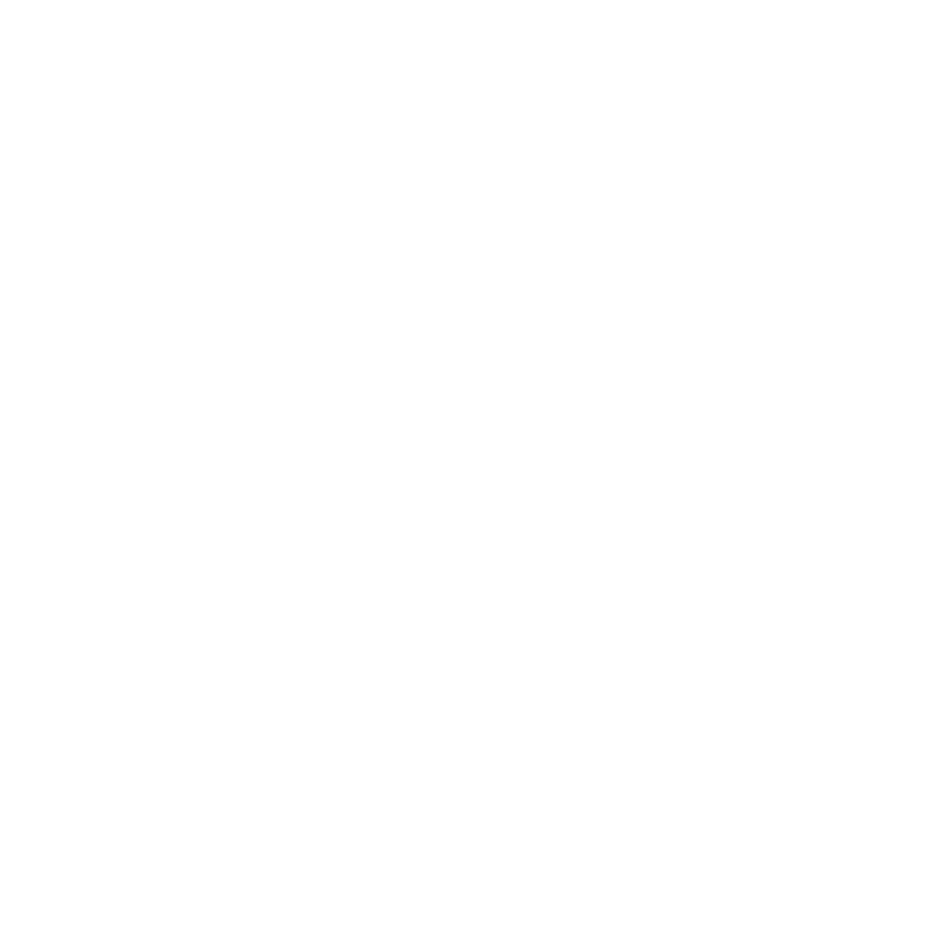
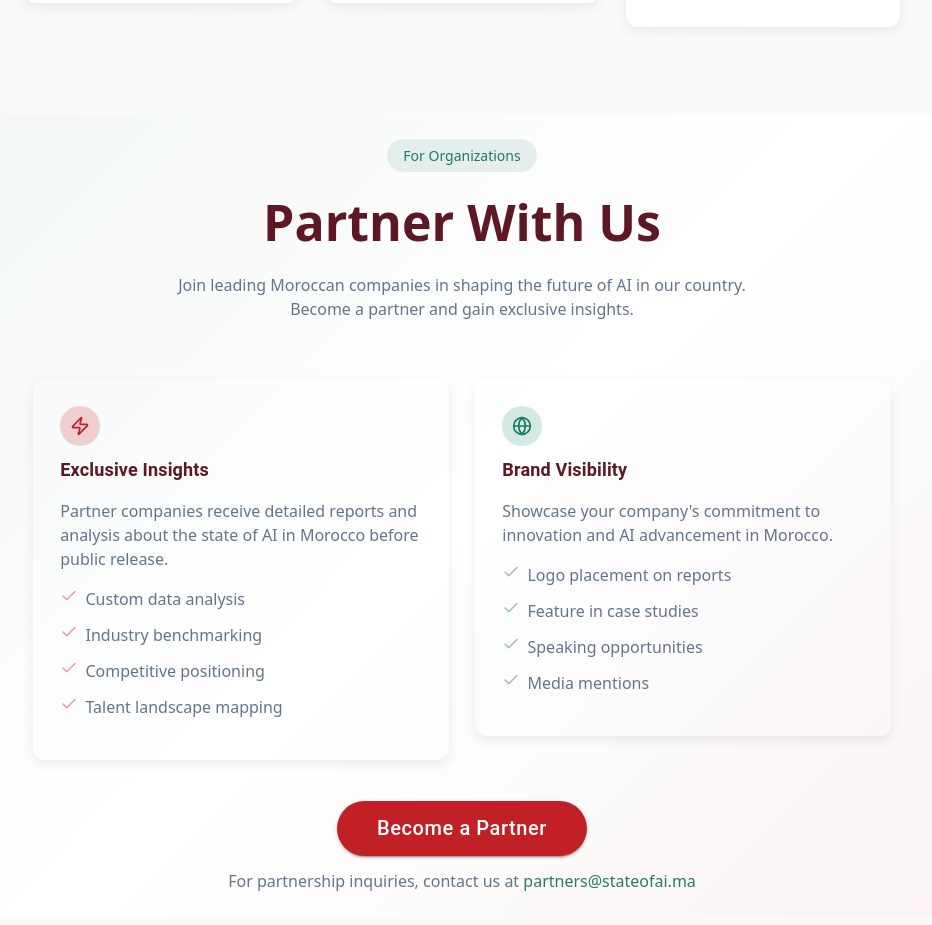
Before and after one commit to Oussamaroom67/State-of-Ai, a React (Vite) app: page / in a window 1280 px wide. Shown: the part 1248-2173 px from the top of the page, without its empty margins (178-1110 px from the left). Before the commit the page ends 800 px from the top, so only its background shows below. Built offline with nearby package versions, Linux system fonts and the light colour scheme.

Commit message:
first version Partner With Us part

```diff
--- a/src/App.jsx
+++ b/src/App.jsx
@@ -1,15 +1,18 @@
-import { useState } from 'react';
+// import { useState } from 'react';
 import './App.css';
 import ContentComp from './components/landingPage/ContentComp';
 import ContributionPage from './pages/ContributionPage';
 import LandingPage from './pages/LandingPage';
 import DataInsights from './components/landingPage/DataInsights';
+import CardStats from './components/landingPage/CardStats';
+import PartnerWithUs from './components/landingPage/PartnerWithUs';
 function App() {
 
   return (
     <>
       <LandingPage/>
-
+      <DataInsights/>
+      <PartnerWithUs/>
     </>
   )
 }
--- a/src/assets/css/DataInsights.css
+++ b/src/assets/css/DataInsights.css
@@ -23,3 +23,10 @@
     width: 100%;
     margin-top: 5%;
 }
+.wthbck{
+    background: linear-gradient(135deg,
+      rgba(29, 122, 99, 0.03) 0%,    /* Vert avec opacité */
+      rgba(255, 255, 255, 0.98) 50%,  /* Blanc */
+      rgba(193, 32, 38, 0.03) 100%    /* Rouge avec opacité */
+    );
+}
--- /dev/null
+++ b/src/components/landingPage/PartnerWithUs.jsx
@@ -0,0 +1,100 @@
+import "../../assets/css/DataInsights.css";
+import Box from '@mui/material/Box';
+import Card from '@mui/material/Card';
+import CardContent from '@mui/material/CardContent';
+import Typography from '@mui/material/Typography';
+import Button from '@mui/material/Button';
+import React, { useState } from 'react';
+import { Zap,  Globe, Check } from 'lucide-react';
+export default function PartnerWithUs(){
+    const [hovered, setHovered] = useState(null);
+
+    const cards = [
+        { id: 1, title: "Exclusive Insights", description: "Partner companies receive detailed reports and analysis about the state of AI in Morocco before public release.", icon: <Zap color="#C12026" size={20} />, borderColor: "rgba(193, 32, 37, 0.44)", bgColor: "rgba(193, 32, 38, 0.2)",checked:["Custom data analysis","Industry benchmarking","Competitive positioning","Talent landscape mapping"],hoverback:"rgba(193, 32, 37, 0.06)"},
+        { id: 2, title: "Brand Visibility", description: "Showcase your company's commitment to innovation and AI advancement in Morocco.", icon: < Globe color="#1D7A63" size={20} />, borderColor: "rgba(29, 122, 99, 0.46)", bgColor: "rgba(35, 151, 122, 0.2)" ,checked:["Logo placement on reports","Feature in case studies","Speaking opportunities","Media mentions"],hoverback:"rgba(29, 122, 99, 0.05)"}
+    ];
+    return (
+        <>
+            <div className="Insights-content wthbck">
+                <div className="Badge">For Organizations</div>
+                <div className="Title">Partner With Us</div>
+                <div className="specifications description">Join leading Moroccan companies in shaping the future of AI in our country. Become a partner and gain exclusive insights.</div>
+                <div className="Cards" style={{ display: "flex", gap: "0%" }}>
+                    {cards.map((card) => (
+                        <Box key={card.id} style={{ width: "47%" }}>
+                            <Card
+                                variant="outlined"
+                                style={{
+                                    padding: "10px",
+                                    borderRadius: "12px",
+                                    border: hovered === card.id ? `1px solid ${card.borderColor}` : "1px solid transparent",
+                                    transition: "border 0.3s ease-in-out",
+                                    boxShadow: "0px 4px 12px rgba(0, 0, 0, 0.08)",
+                                    backgroundColor:hovered == card.id ? `${card.hoverback}` : "transparent"
+                                }}
+                                onMouseEnter={() => setHovered(card.id)}
+                                onMouseLeave={() => setHovered(null)}
+                            >
+                                <CardContent style={{ display: "flex", flexDirection: "column", gap: "10px" }}>
+                                    <div style={{
+                                        backgroundColor: card.bgColor,
+                                        borderRadius: "50%",
+                                        width: "40px",
+                                        height: "40px",
+                                        display: "flex",
+                                        alignItems: "center",
+                                        justifyContent: "center"
+                                    }}>
+                                        {card.icon}
+                                    </div>
+                                    <Typography gutterBottom sx={{ fontSize: 18 }} style={{ color: "#5D1725", fontWeight: "bold" }}>
+                                        {card.title}
+                                    </Typography>
+                                    <div className="specifications" style={{ fontSize: "16px" }}>{card.description}</div>
+                                    <ul>
+                                        {card.checked.map((check)=>(
+                                            <li style={{display:"flex",gap:"2%",padding:"6px 0px"}}>
+                                                <Check size={18} color={card.borderColor}/>
+                                                <div className="specifications" style={{ fontSize: "16px" }}> {check}</div>
+                                            </li>
+                                        ))}
+                                    </ul>
+                                </CardContent>
+                            </Card>
+                        </Box>
+                    ))
+                    }
+                </div>
+                <Button
+                variant="contained"
+                sx={{
+                    height: "55px",
+                    borderRadius: "28px",
+                    backgroundColor: "#C12026",
+                    marginTop: "28px",
+                    padding: "0px 40px",
+                    transition: "transform 0.2s ease-in-out",
+                    "&:hover": {
+                    backgroundColor: "#A01B20",
+                    transform: "translateY(-3px)"
+                    },
+                    fontWeight:"500",
+                    textTransform: "none" ,
+                    fontSize:"20px"
+                }}
+                >
+                    Become a Partner
+                </Button>
+                <div className="specifications" style={{ fontSize: "16px" }}>
+                    For partnership inquiries, contact us at{" "}
+                    <a
+                        href="mailto:partners@stateofai.ma"
+                        style={{ color: "rgba(29, 122, 99, 0.98)", textDecoration: "none" }}
+                    >
+                        partners@stateofai.ma
+                    </a>
+                </div>
+            </div>
+        </>
+    );
+}
```
